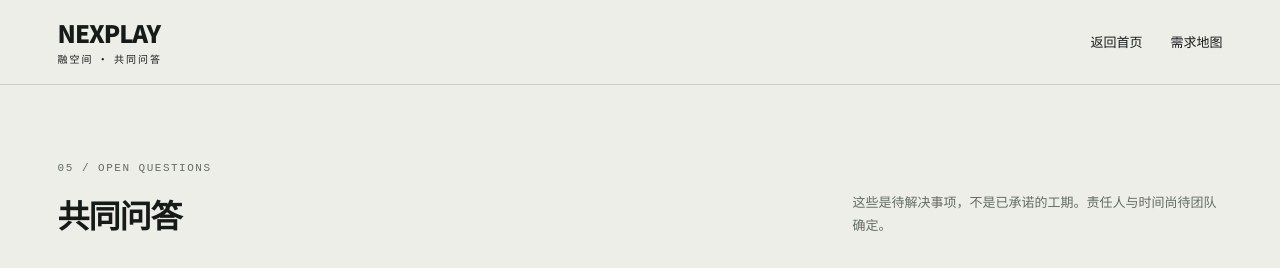
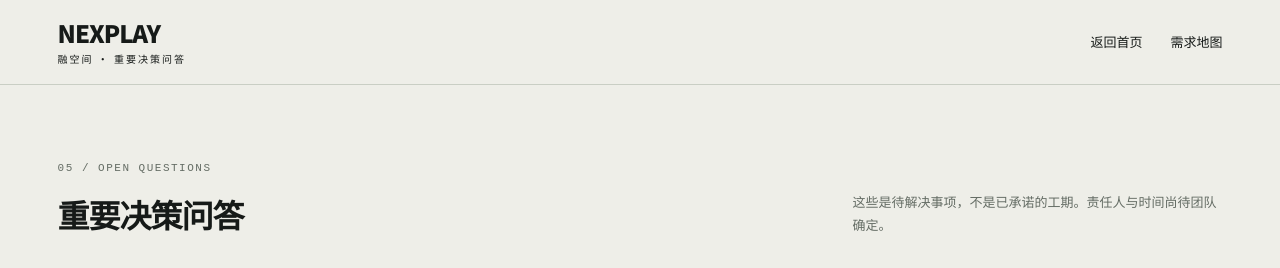
Before and after one commit to dongfeng19830925-stack/nexplay-art-progress, a plain HTML site: page questions.html in a window 1280 px wide. Shown: the top 268 px of the page. Drawn offline with Linux system fonts and the light colour scheme.

```diff
--- a/questions.html
+++ b/questions.html
@@ -1 +1 @@
-<!doctype html><html lang="zh-CN"><head><meta charset="utf-8"><meta name="viewport" content="width=device-width,initial-scale=1"><title>共同问答 · NEXPLAY</title><link rel="stylesheet" href="style.css"></head><body><header><a class="brand" href="index.html">NEXPLAY<span>融空间 · 共同问答</span></a><nav><a href="index.html">返回首页</a><a href="requirements.html">需求地图</a></nav></header><main><section class="section" id="decisions"><div class="section-head"><div><p class="eyebrow">05 / OPEN QUESTIONS</p><h2>共同问答</h2></div><p>这些是待解决事项，不是已承诺的工期。责任人与时间尚待团队确定。</p></div><div class="filters" role="group" aria-label="筛选待办"><button class="active" data-filter="全部" aria-pressed="true">全部</button><button data-filter="策划" aria-pressed="false">策划</button><button data-filter="空间" aria-pressed="false">空间</button><button data-filter="制作" aria-pressed="false">制作</button></div><p id="result-count" class="note" aria-live="polite"></p><div id="decision-list" class="decision-list"></div></section></main><script src="data.js"></script><script src="questions.js"></script><script src="qa-notifications.js"></script></body></html>
+<!doctype html><html lang="zh-CN"><head><meta charset="utf-8"><meta name="viewport" content="width=device-width,initial-scale=1"><title>重要决策问答 · NEXPLAY</title><link rel="stylesheet" href="style.css"></head><body><header><a class="brand" href="index.html">NEXPLAY<span>融空间 · 重要决策问答</span></a><nav><a href="index.html">返回首页</a><a href="requirements.html">需求地图</a></nav></header><main><section class="section" id="decisions"><div class="section-head"><div><p class="eyebrow">05 / OPEN QUESTIONS</p><h2>重要决策问答</h2></div><p>这些是待解决事项，不是已承诺的工期。责任人与时间尚待团队确定。</p></div><div class="filters" role="group" aria-label="筛选待办"><button class="active" data-filter="全部" aria-pressed="true">全部</button><button data-filter="策划" aria-pressed="false">策划</button><button data-filter="空间" aria-pressed="false">空间</button><button data-filter="制作" aria-pressed="false">制作</button></div><p id="result-count" class="note" aria-live="polite"></p><div id="decision-list" class="decision-list"></div></section></main><script src="data.js"></script><script src="questions.js"></script><script src="qa-notifications.js"></script></body></html>
```
Also changed, not shown: index.html (+1 -1 lines).
